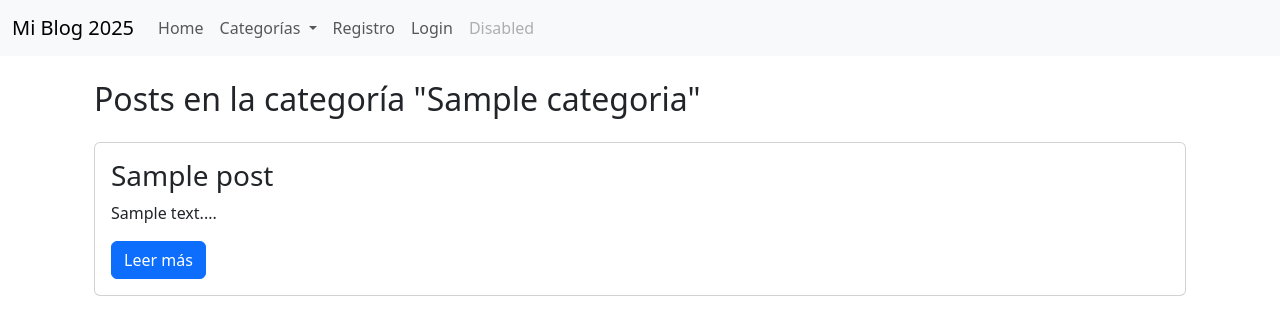
After one commit to sebasMaldonado10/efi_python, a Flask app: page /categoria/1 in a window 1280 px wide. The commit adds this page. Shown: the top 335 px of the page. Run offline with Flask 3, Linux system fonts and the light colour scheme; tables that the repository leaves empty hold one stand-in row (values such as "Sample post").

Commit message:
agregue las categorias

```diff
--- a/app/__init__.py
+++ b/app/__init__.py
@@ -26,6 +26,11 @@ def create_app():
     def load_user(user_id):
         return Usuario.query.get(int(user_id))
 
+    @app.context_processor
+    def inyectar_categorias():
+        categorias = Categoria.query.all()
+        return dict(categorias=categorias)
+
     from .routes import main
     app.register_blueprint(main)
 
--- a/app/models.py
+++ b/app/models.py
@@ -6,7 +6,7 @@ from flask_login import UserMixin
 post_categoria = db.Table('post_categoria',
     db.Column('post_id', db.Integer, db.ForeignKey('posts.id'), primary_key=True),
     db.Column('categoria_id', db.Integer, db.ForeignKey('categorias.id'), primary_key=True)
-)
+) #un post puede tener varias categorias y una categoria puede estar en muchos posts(m a m).
 
 class Usuario(db.Model, UserMixin):
     __tablename__ = 'usuarios'
@@ -27,7 +27,7 @@ class Post(db.Model):
     usuario_id = db.Column(db.Integer, db.ForeignKey('usuarios.id'), nullable=False)
 
     comentarios = db.relationship('Comentario', backref='post', lazy=True)
-    categorias = db.relationship('Categoria', secondary=post_categoria, backref='posts', lazy='dynamic')
+    categorias = db.relationship('Categoria', secondary=post_categoria, backref=db.backref('posts', lazy='dynamic'), lazy='dynamic')
 
 class Comentario(db.Model):
     __tablename__ = 'comentarios'
--- a/app/routes.py
+++ b/app/routes.py
@@ -1,5 +1,5 @@
 from flask import Blueprint, render_template, request, redirect, url_for, flash
-from app.models import Post, Usuario, Comentario, db
+from app.models import Post, Usuario, Comentario, Categoria, db
 from app.forms import RegistroForm, LoginForm, ComentarioForm
 from flask_login import login_user, logout_user, login_required, current_user
 from werkzeug.security import check_password_hash, generate_password_hash
@@ -11,6 +11,12 @@ def home():
     posts = Post.query.order_by(Post.fecha_creacion.desc()).all()
     return render_template('home.html', posts=posts)
 
+@main.route('/categoria/<int:categoria_id>')
+def filtrar_categoria(categoria_id):
+    categoria = Categoria.query.get_or_404(categoria_id)
+    posts = categoria.posts.order_by(Post.fecha_creacion.desc()).all()
+    return render_template('posts_por_categoria.html', posts=posts, categoria=categoria)
+
 
 #GET para mostrar el formulario vacio
 #POST para recibir los datos del formulario cuando se envia
@@ -20,8 +26,14 @@ def crear_post():
     if request.method =='POST':
         titulo = request.form['titulo']
         contenido = request.form['contenido']
+        categorias_ids = request.form.getlist('categorias')  # Lista de IDs seleccionados
 
         nuevo_post = Post(titulo=titulo, contenido=contenido, usuario_id=current_user.id) #Asocia el post al usuario creado
+
+        if categorias_ids:
+            categorias_seleccionadas = Categoria.query.filter(Categoria.id.in_(categorias_ids)).all()
+            nuevo_post.categorias = categorias_seleccionadas
+
         db.session.add(nuevo_post)
         db.session.commit()
 
--- a/app/templates/base.html
+++ b/app/templates/base.html
@@ -21,6 +21,20 @@
       <ul class="navbar-nav me-auto mb-2 mb-lg-0"> <!--lista desordenada-->
         <li class="nav-item">
           <a class="nav-link" href="{{ url_for('main.home') }}">Home</a>
+        </li>
+        <li class="nav-item dropdown">
+          <a class="nav-link dropdown-toggle" href="#" role="button" data-bs-toggle="dropdown" aria-expanded="false">
+            Categorías
+          </a>
+          <ul class="dropdown-menu">
+            {% for cat in categorias %}
+              <li>
+                <a class="dropdown-item" href="{{ url_for('main.filtrar_categoria', categoria_id=cat.id) }}">
+                  {{ cat.nombre }}
+                </a>
+              </li>
+            {% endfor %}
+          </ul>
         </li>
 
         {% if current_user.is_authenticated %}
--- /dev/null
+++ b/app/templates/posts_por_categoria.html
@@ -0,0 +1,25 @@
+{% extends "base.html" %}
+
+{% block title %}Categoría: {{ categoria.nombre }}{% endblock %}
+
+{% block content %}
+<div class="container">
+    <h2 class="mb-4">Posts en la categoría "{{ categoria.nombre }}"</h2>
+
+    {% if posts %}
+        {% for post in posts %} <!--recorremos los posts-->
+            <div class="card mb-3">
+                <div class="card-body">
+                    <h3 class="card-title">{{ post.titulo }}</h3>
+                    <p class="card-text">{{ post.contenido[:150] }}...</p>
+                    <a href="{{ url_for('main.ver_post', post_id=post.id) }}" class="btn btn-primary">
+                        Leer más
+                    </a>
+                </div>
+            </div>
+        {% endfor %}
+    {% else %}
+        <p>No hay posts en esta categoría.</p>
+    {% endif %}
+</div>
+{% endblock %}
```
Also changed, not shown: app/templates/crear_post.html (+10 -0 lines), seed.py (added, +22 -0 lines).
